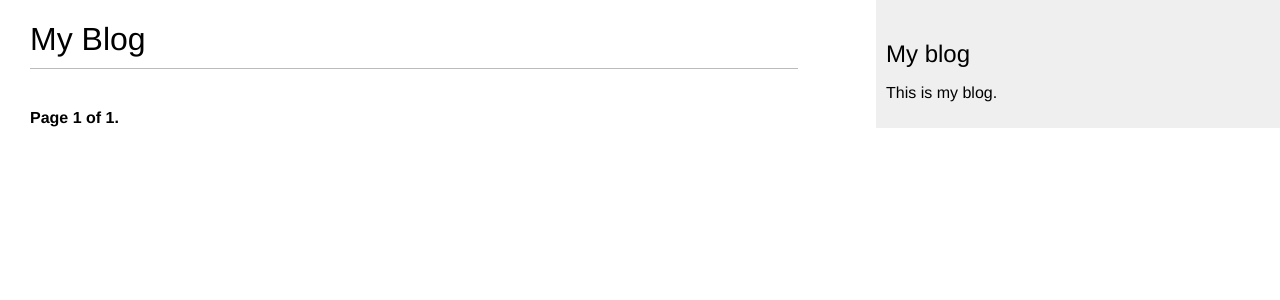
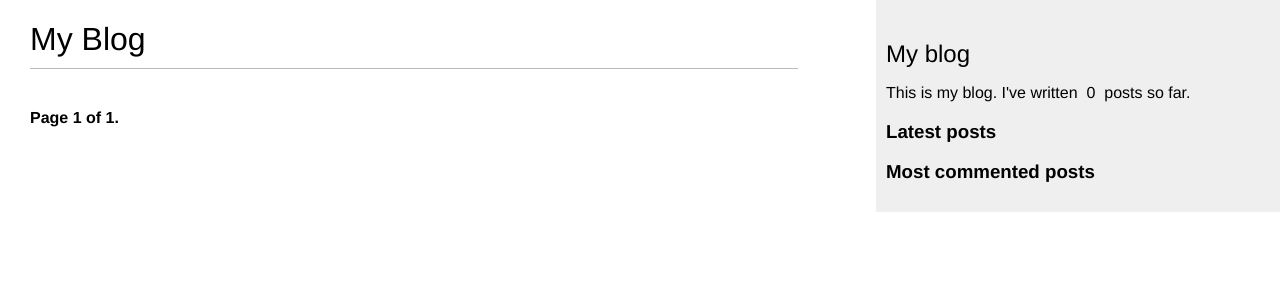
Before and after one commit to Balamurugan-Testpress/blog_app, a Django app: page /blog/ in a window 1280 px wide. Shown: the top 300 px of the page. Run offline with Django 3.2, Linux system fonts and the light colour scheme; data that the repository does not hold is empty.

Commit message:
add Custom template tags

```diff
--- a/mysite/blog/templates/blog/base.html
+++ b/mysite/blog/templates/blog/base.html
@@ -1,9 +1,11 @@
 {% load static %}
+{% load blog_tags %}
 <!DOCTYPE html>
 <html>
   <head>
     <title>
       {% block title %}
+
       {% endblock %}
     </title>
     <link href="{% static 'css/blog.css' %}" rel="stylesheet" />
@@ -16,7 +18,21 @@
     </div>
     <div id="sidebar">
       <h2>My blog</h2>
-      <p>This is my blog.</p>
+      <p>
+        This is my blog. I've written &nbsp;{% total_posts %}&nbsp; posts so far.
+      </p>
+      <h3>Latest posts</h3>
+      {% show_latest_posts 3 %}
+
+      <h3>Most commented posts</h3>
+      {% get_most_commented_posts as most_commented_posts %}
+      <ul>
+        {% for post in most_commented_posts %}
+          <li>
+            <a href="{{ post.get_absolute_url }}">{{ post.title }}</a>
+          </li>
+        {% endfor %}
+      </ul>
     </div>
   </body>
 </html>
--- /dev/null
+++ b/mysite/blog/templates/blog/post/latest_posts.html
@@ -0,0 +1,7 @@
+<ul>
+  {% for post in latest_posts %}
+    <li>
+      <a href="{{ post.get_absolute_url }}">{{ post.title }}</a>
+    </li>
+  {% endfor %}
+</ul>
--- /dev/null
+++ b/mysite/blog/templatetags/blog_tags.py
@@ -0,0 +1,23 @@
+from django.db.models import Count
+from django import template
+from ..models import Post
+
+register = template.Library()
+
+
+@register.simple_tag
+def total_posts():
+    return Post.published.count()
+
+
+@register.inclusion_tag("blog/post/latest_posts.html")
+def show_latest_posts(count=5):
+    latest_posts = Post.published.order_by("-publish")[:count]
+    return {"latest_posts": latest_posts}
+
+
+@register.simple_tag
+def get_most_commented_posts(count=5):
+    return Post.published.annotate(total_comments=Count("comments")).order_by(
+        "-total_comments"
+    )[:count]
```
Also changed, not shown: mysite/blog/templatetags/__init__.py (added).
